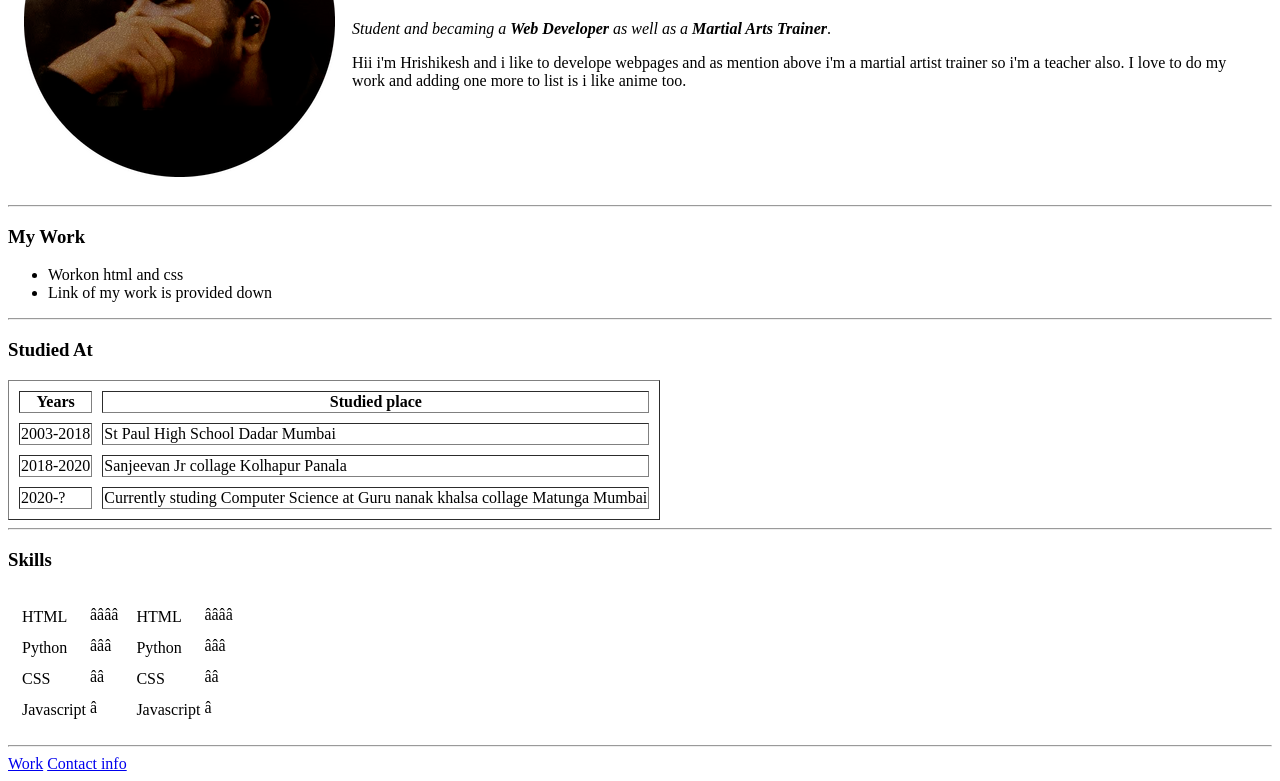
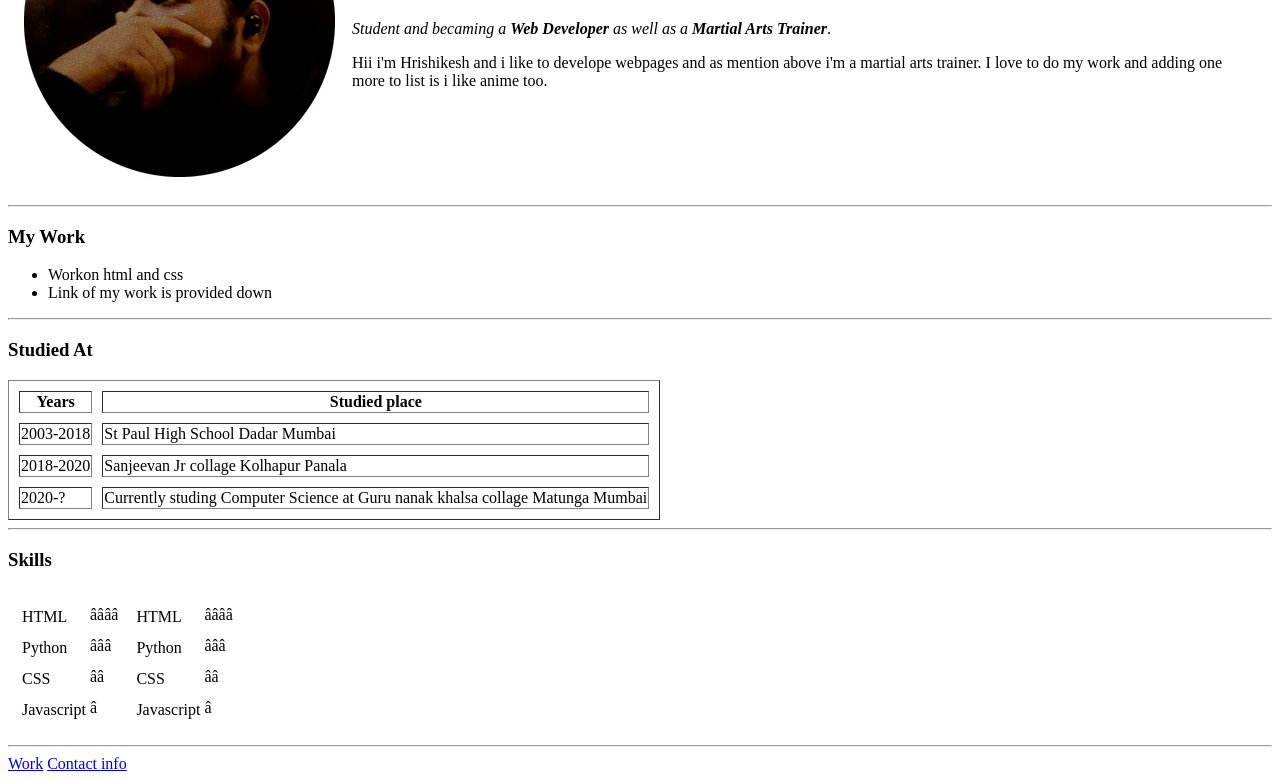
Before and after one commit to hirshi2003/cv, a plain HTML site: page index.html in a window 1280 px wide. Shown: the part 158-939 px from the top of the page. Drawn offline with Linux system fonts and the light colour scheme.

Commit message:
Update index.html

```diff
--- a/index.html
+++ b/index.html
@@ -12,7 +12,7 @@
                 <td><img src="snapchat-rsized.png" alt="Hrishikesh profile picture"></td>
                 <td><h1>Hrishikesh Salgaonkar</h1>
                     <p><em>Student and becaming a <strong>Web Developer</strong> as well as a <strong>Martial Arts Trainer</strong></em>.</p>
-                    <p>Hii i'm Hrishikesh and i like to develope webpages and as mention above i'm a martial artist trainer so i'm a teacher also. I love to do my work and adding one more to list is i like anime too.</p></td>
+                    <p>Hii i'm Hrishikesh and i like to develope webpages and as mention above i'm a martial arts trainer. I love to do my work and adding one more to list is i like anime too.</p></td>
             </tr>
         </table>
         <hr>
```
